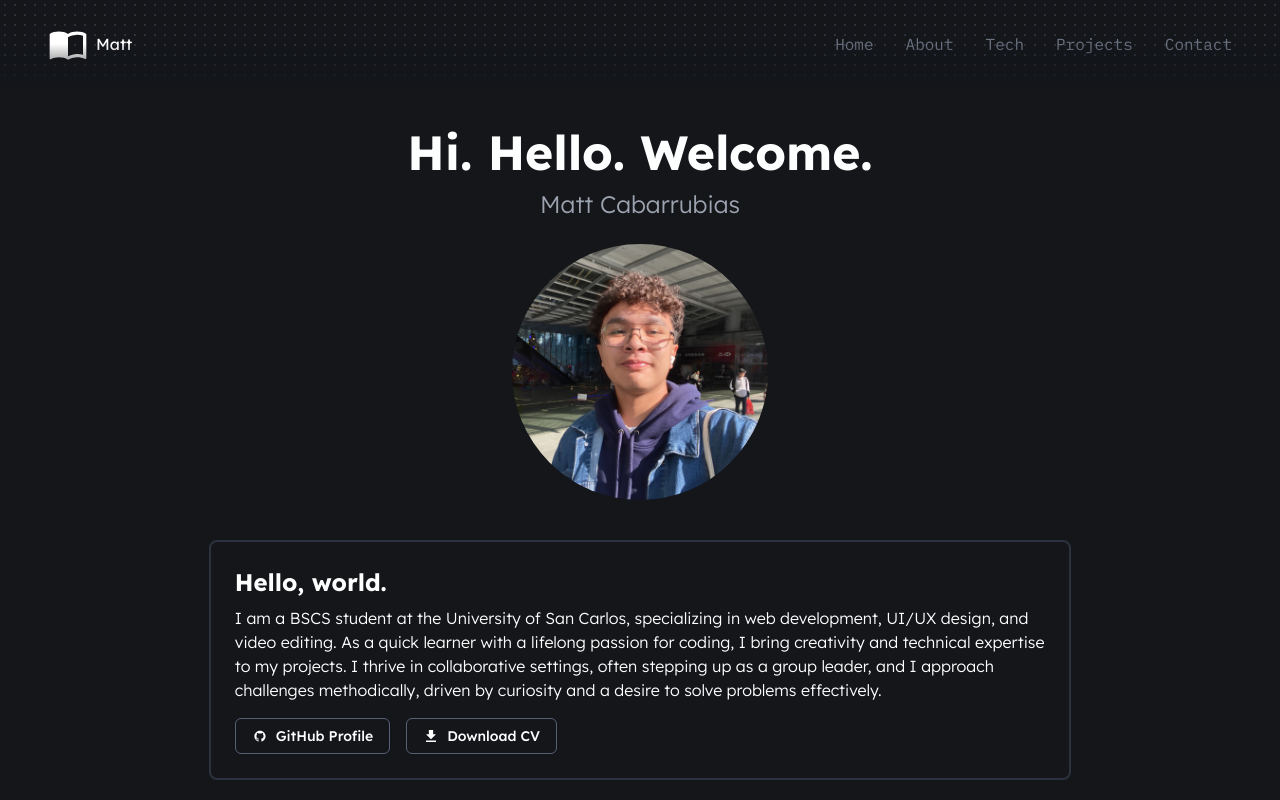
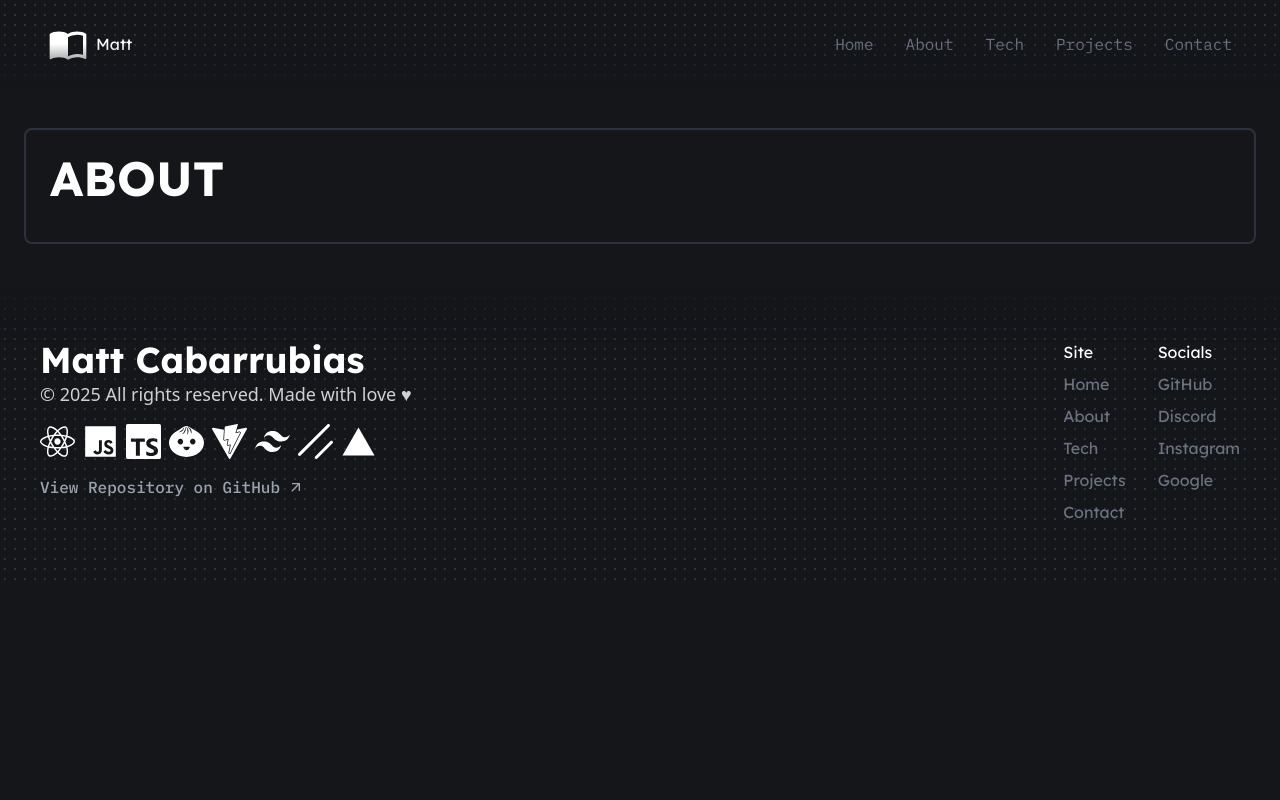
Before and after one commit to devliqht/portfolio, a React (Vite) app: page /about in a window 1280 px wide. Shown: the top 800 px of the page. Built offline with nearby package versions, Linux system fonts and the light colour scheme.

Commit message:
ADD: About.tsx page, render delays for Projects and Tech

```diff
--- a/src/App.tsx
+++ b/src/App.tsx
@@ -2,6 +2,7 @@ import { BrowserRouter as Router, Routes, Route } from "react-router-dom";
 import Hero from "@/pages/Hero.tsx";
 import Projects from "@/pages/Projects.tsx";
 import Tech from "@/pages/Tech";
+import About from "@/pages/About";
 
 import Header from "@/components/Header.tsx";
 import Footer from "@/components/Footer";
@@ -17,7 +18,7 @@ function App() {
         <ScrollToTop></ScrollToTop>
         <Routes>
           <Route path="/" element={<Hero />} />
-          <Route path="/about" element={<Hero />} />
+          <Route path="/about" element={<About />} />
           <Route path="/projects" element={<Projects />} />
           <Route path="/tech" element={<Tech />} />
         </Routes>
--- a/src/components/Header.tsx
+++ b/src/components/Header.tsx
@@ -64,9 +64,9 @@ const Header = () => {
                             <Link to="/" className="ibm-plex-mono-regular text-gray-500 hover:text-gray-300 text-md py-4 border-transparent transition ease-in-out duration-200">
                                 Home
                             </Link>
-                            <a href="#about" className="ibm-plex-mono-regular text-gray-500 hover:text-gray-300 text-md py-4 border-transparent transition ease-in-out duration-200">
+                            <Link to="/about" className="ibm-plex-mono-regular text-gray-500 hover:text-gray-300 text-md py-4 border-transparent transition ease-in-out duration-200">
                                 About
-                            </a>
+                            </Link>
                             <Link to="/tech" className="ibm-plex-mono-regular text-gray-500 hover:text-gray-300 text-md py-4 border-transparent transition ease-in-out duration-200">
                                 Tech
                             </Link>
--- /dev/null
+++ b/src/pages/About.tsx
@@ -0,0 +1,17 @@
+import { AnimatedContainer, BasicContainer } from "@/components/Containers"
+
+const About = () => {
+    return (
+        <div className="h-full flex flex-col justify-center md:items-center p-4 md:p-6">
+            <AnimatedContainer delay={100}>
+                <BasicContainer>
+                <h3 className="text-3xl md:text-5xl text-[var(--white)] lexend-deca-700 md:text-left mb-4 w-full" id="about">
+                    ABOUT
+                </h3>
+                </BasicContainer>
+            </AnimatedContainer>
+        </div>
+    )
+}
+
+export default About;
--- a/src/pages/Projects.tsx
+++ b/src/pages/Projects.tsx
@@ -4,7 +4,7 @@ import projects from "./data/ProjectsData";
 const Projects = () => {
     return (
         <div className="h-full flex flex-col justify-center md:items-center p-4 md:p-6">
-            <ProjectsRender renderCount={projects.length}></ProjectsRender>
+            <ProjectsRender renderCount={projects.length} animateDelay={100}></ProjectsRender>
         </div>
     )
 }
--- a/src/pages/Tech.tsx
+++ b/src/pages/Tech.tsx
@@ -4,7 +4,7 @@ import { AnimatedContainer } from "@/components/Containers";
 const Tech = () => {
     return (
         <div className="h-full flex flex-col justify-center md:items-center p-4 md:p-6">
-        <AnimatedContainer>
+        <AnimatedContainer delay={100}>
             <SkillShowcase centred={false}></SkillShowcase>
         </AnimatedContainer>
         </div>
```
